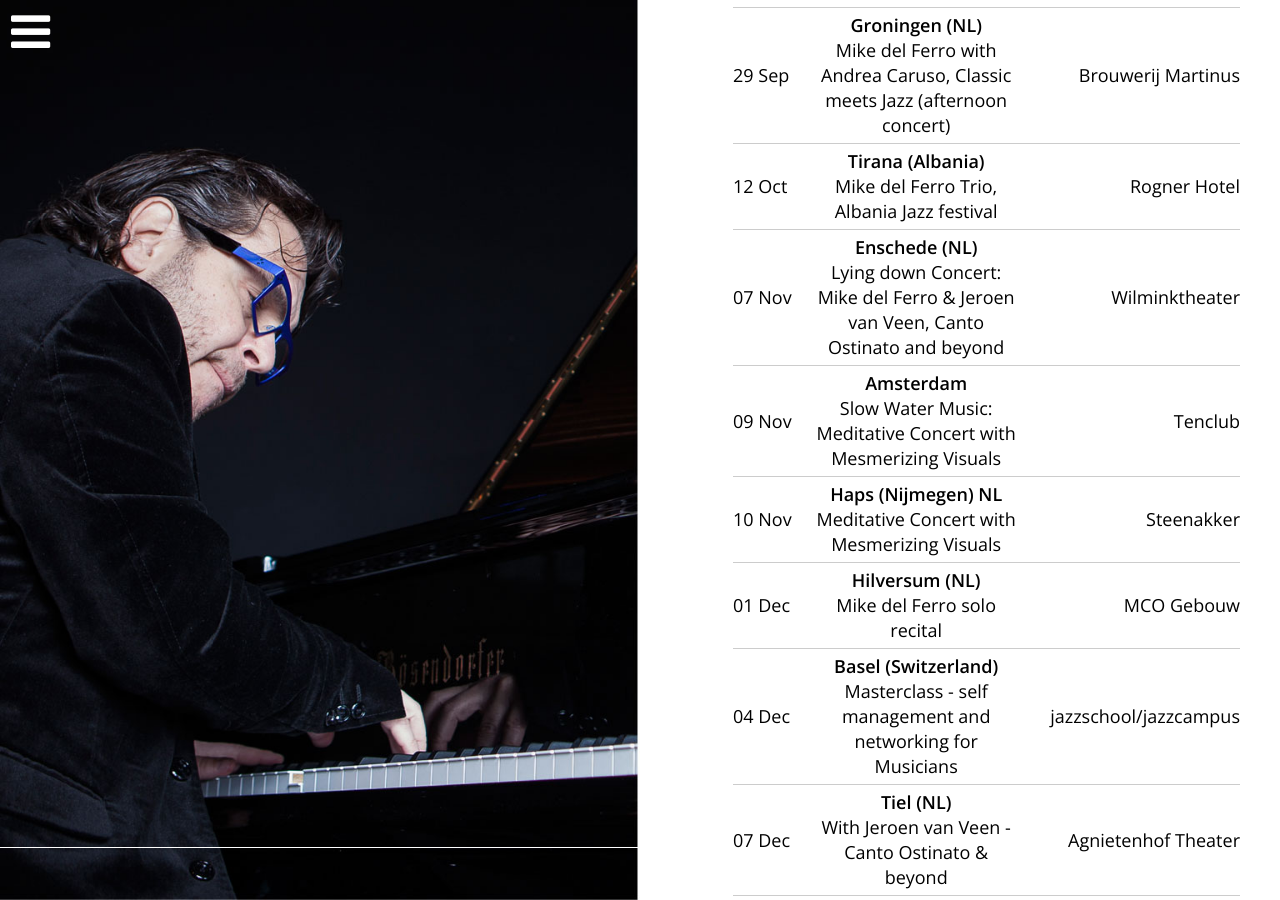
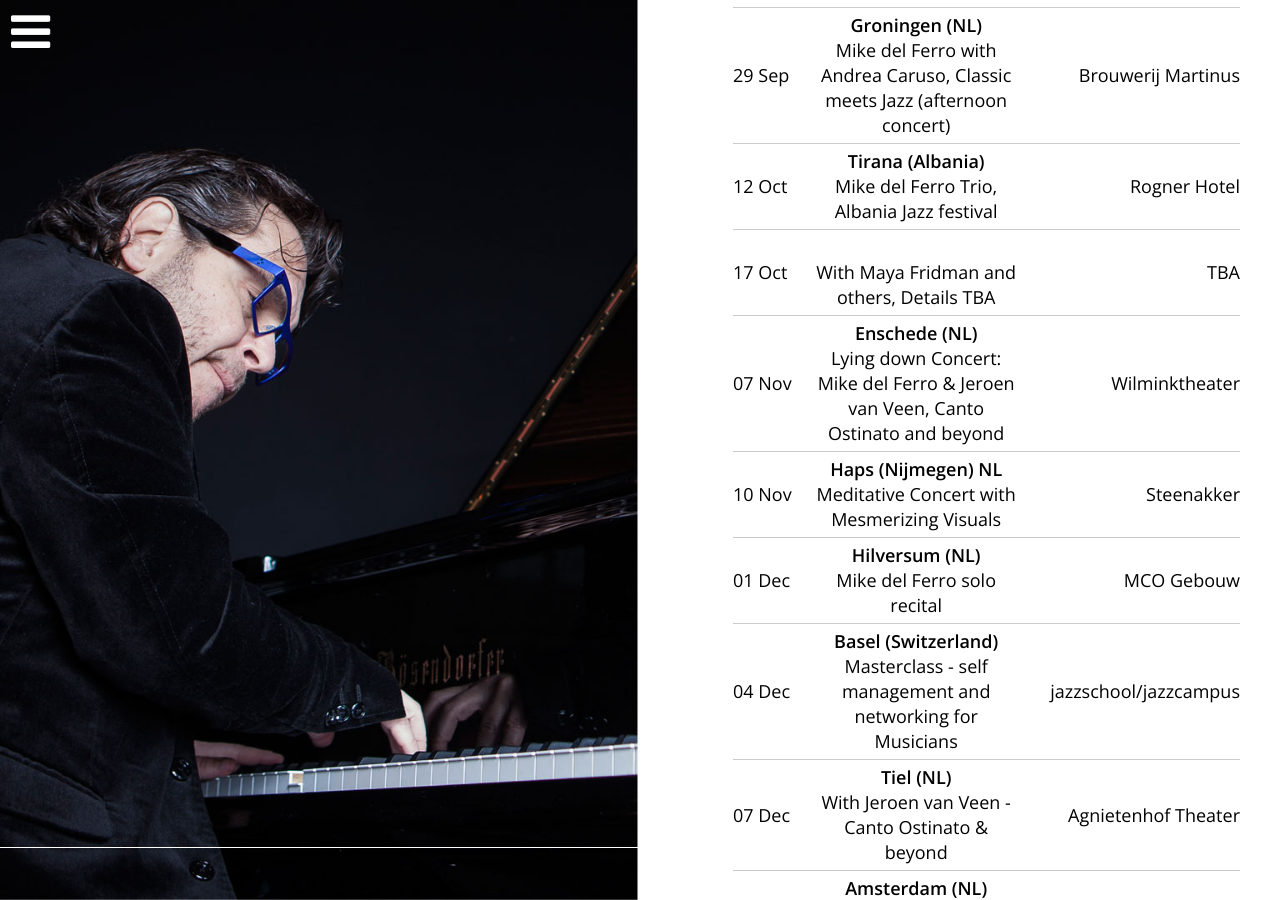
Before and after one commit to mikedelferro/website, a Jekyll site: the page built from agenda.html, in a window 1280 px wide and 900 px high, scrolled down 1138 px. Built offline with Jekyll 4.4.1, drawn with Linux system fonts in a browser that asks for light colours; nearby versions of some CDN libraries.

Commit message:
Updated '_config.yml' via CloudCannon

```diff
--- a/_config.yml
+++ b/_config.yml
@@ -4,11 +4,11 @@ gigs:
     location: Brink
     venue: Muiderberg (NL)
     url: 'https://www.swingopdebrink.nl/klassiek-op-de-brink/'
-  - title: 'Slow Water Music: Meditative Concert with Mesmerizing Visuals'
-    date: 2019-11-09 20:00:00
-    location: Tenclub
-    venue: Amsterdam
-    url: 'https://www.tenclub.nl/'
+  - title: 'With Maya Fridman and others, Details TBA'
+    date: 2019-10-17 20:00:00
+    location: TBA
+    venue:
+    url:
   - title: with Andre Heuvelman - Nachtgeluiden
     date: 2019-08-30 19:30:00
     location: 'Oude Kapschuur, Oude Papeweg 33'
```
